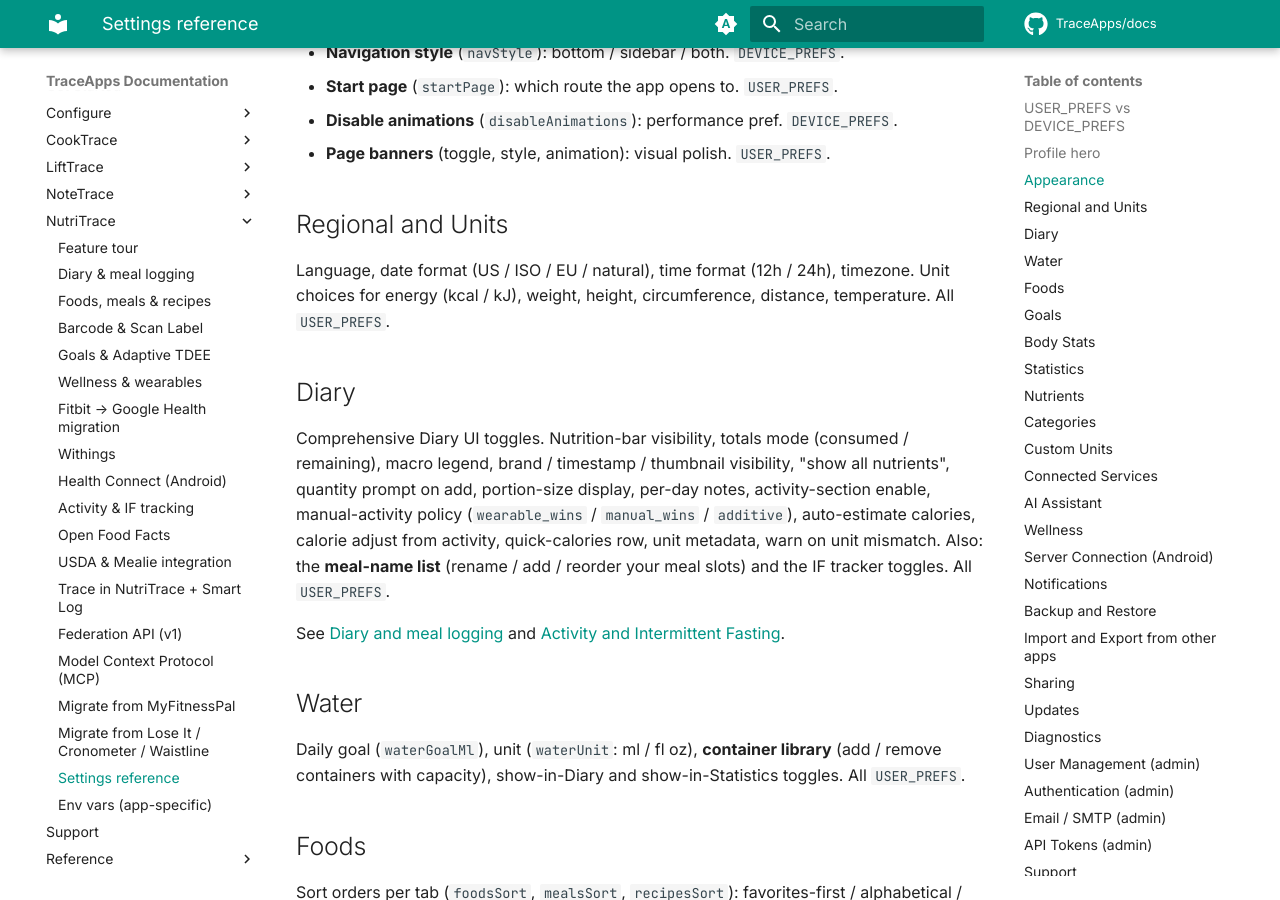
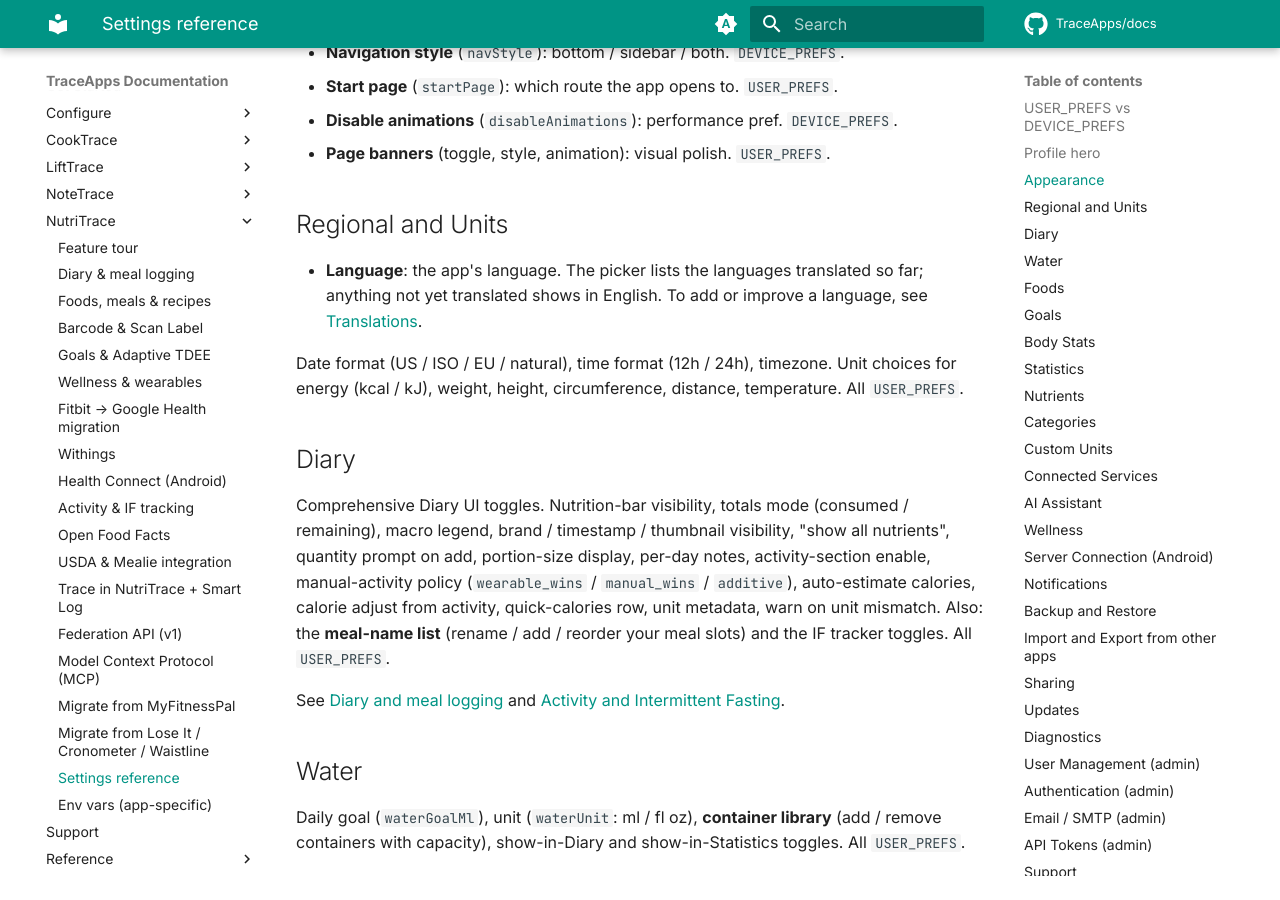
Before and after one commit to TraceApps/docs, an MkDocs documentation site: the page built from docs/nutritrace/settings.md, in a window 1280 px wide and 900 px high, scrolled down 1164 px. Built offline with MkDocs 1.6.1 and Material for MkDocs 9.7.7, drawn with Linux system fonts in a browser that asks for light colours; comment, search, counter and statistics services are not loaded.

Commit message:
Translations: NoteTrace on Weblate, one Language line for every app

```diff
--- a/docs/nutritrace/settings.md
+++ b/docs/nutritrace/settings.md
@@ -33,7 +33,9 @@ Top-of-page card with your name, nickname, avatar, DOB, gender, height, weight,
 
 ## Regional and Units
 
-Language, date format (US / ISO / EU / natural), time format (12h / 24h), timezone. Unit choices for energy (kcal / kJ), weight, height, circumference, distance, temperature. All `USER_PREFS`.
+- **Language**: the app's language. The picker lists the languages translated so far; anything not yet translated shows in English. To add or improve a language, see [Translations](../contribute/translations.md).
+
+Date format (US / ISO / EU / natural), time format (12h / 24h), timezone. Unit choices for energy (kcal / kJ), weight, height, circumference, distance, temperature. All `USER_PREFS`.
 
 ## Diary
 
```
Also changed, not shown: docs/contribute/translations.md (+11 -12 lines), docs/cooktrace/settings.md (+1 -1 lines), docs/lifttrace/settings.md (+1 -1 lines), docs/notetrace/settings.md (+1 -0 lines).
